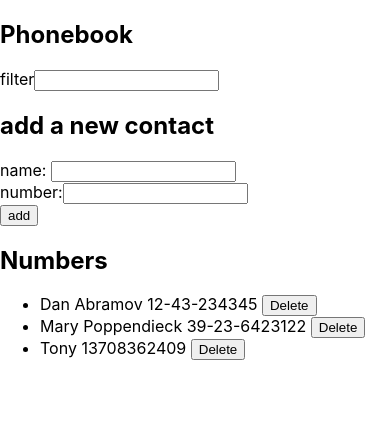
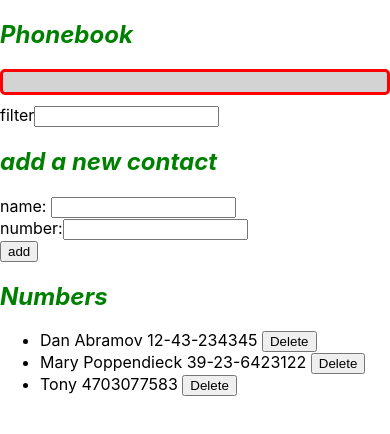
Before and after one commit to TonyTong999/FullstackOpen2022, a React (Create React App) app in the folder part2/phonebook/: page / in a window 390 px wide. Shown: the top 434 px of the page. Built offline with nearby package versions, Linux system fonts and the light colour scheme; data requests are answered from the project's data file.

Commit message:
2.16: Phonebook step11 added message for adding person or updating number

```diff
--- a/part2/phonebook/db.json
+++ b/part2/phonebook/db.json
@@ -12,7 +12,7 @@
     },
     {
       "name": "Tony",
-      "number": "13708362409",
+      "number": "4703077583",
       "id": 5
     }
   ]
--- a/part2/phonebook/src/App.js
+++ b/part2/phonebook/src/App.js
@@ -4,14 +4,18 @@ import Filter from './components/Filter'
 import PersonForm from './components/PersonForm'
 import Persons from './components/Persons'
 import personService from './services/personService'
+import Notification from './components/Notification'
+import './index.css'
 
 const App = () => {
   const [persons, setPersons] = useState([])
   const [newName, setNewName] = useState('')
   const [newNumber, setNewNumber] = useState('')
   const [searchName, setSearchName] = useState('')
+  const [notification,setNotification] = useState('')
   const handleNameChange = (event) => {
     setNewName(event.target.value)
+    setNotification(event.target.value)
   }
   const handleNumberChange = (event) => {
     setNewNumber(event.target.value)
@@ -32,6 +36,8 @@ const App = () => {
         setPersons(persons.concat(returnedPerson))
         setNewName('')
         setNewNumber('')
+        setNotification(`${newName} is added to the phonebook.`)
+        setTimeout(()=>{setNotification(null)},5000)
       })
 
     }
@@ -48,6 +54,8 @@ const App = () => {
           setPersons(updatedPersons)
           setNewName('')
           setNewNumber('')
+          setNotification(`${newName} is updated with a new number ${newNumber}.`)
+          setTimeout(()=>{setNotification(null)},5000)
         })
       }
     }
@@ -69,6 +77,7 @@ const App = () => {
   return (
     <div>
       <h2>Phonebook</h2>
+      <Notification message={notification}/>
       <Filter
         searchName={searchName}
         handleSearchChange={handleSearchChange}
--- /dev/null
+++ b/part2/phonebook/src/components/Notification.js
@@ -0,0 +1,13 @@
+const Notification = ({ message }) => {
+    if (message === null) {
+      return null
+    }
+
+    return (
+      <div className='notification'>
+        {message}
+      </div>
+    )
+  }
+
+  export default Notification
--- a/part2/phonebook/src/index.css
+++ b/part2/phonebook/src/index.css
@@ -11,3 +11,17 @@ code {
   font-family: source-code-pro, Menlo, Monaco, Consolas, 'Courier New',
     monospace;
 }
+h2{
+  color: green;
+  font-style: italic;
+}
+
+.notification {
+  color: red;
+  background: lightgrey;
+  font-size: 20px;
+  border-style: solid;
+  border-radius: 5px;
+  padding: 10px;
+  margin-bottom: 10px;
+}
```
